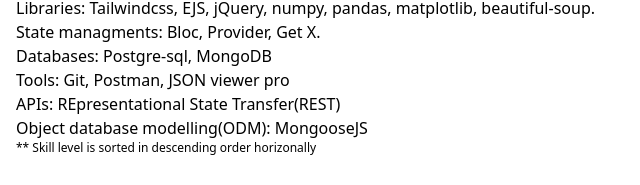
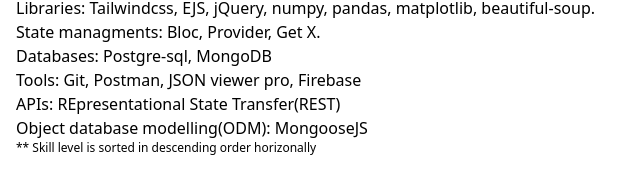
Before and after one commit to michaelzewdu/cv, a website: page index.html in a window 1280 px wide. Shown: the part 217-402 px from the top of the page, 640-1280 px from the left. Drawn offline with nearby package versions, Linux system fonts and the light colour scheme.

Commit message:
docs: Firebase in tools list

```diff
--- a/index.html
+++ b/index.html
@@ -67,7 +67,7 @@
                 matplotlib, beautiful-soup.</p>
             <p class="font-light"> <span class="font-normal">State managments: </span> Bloc, Provider, Get X.</p>
             <p class="font-light"> <span class="font-normal">Databases: </span> Postgre-sql, MongoDB</p>
-            <p class="font-light"> <span class="font-normal">Tools: </span> Git, Postman, JSON viewer pro</p>
+            <p class="font-light"> <span class="font-normal">Tools: </span> Git, Postman, JSON viewer pro, Firebase</p>
             <p class="font-light"> <span class="font-normal">APIs: </span>REpresentational State Transfer(REST)</p>
             <p class="font-light"> <span class="font-normal">Object database modelling(ODM): </span>MongooseJS</p>
             <p class="text-xs">** Skill level is sorted in descending order horizonally</p>
```
